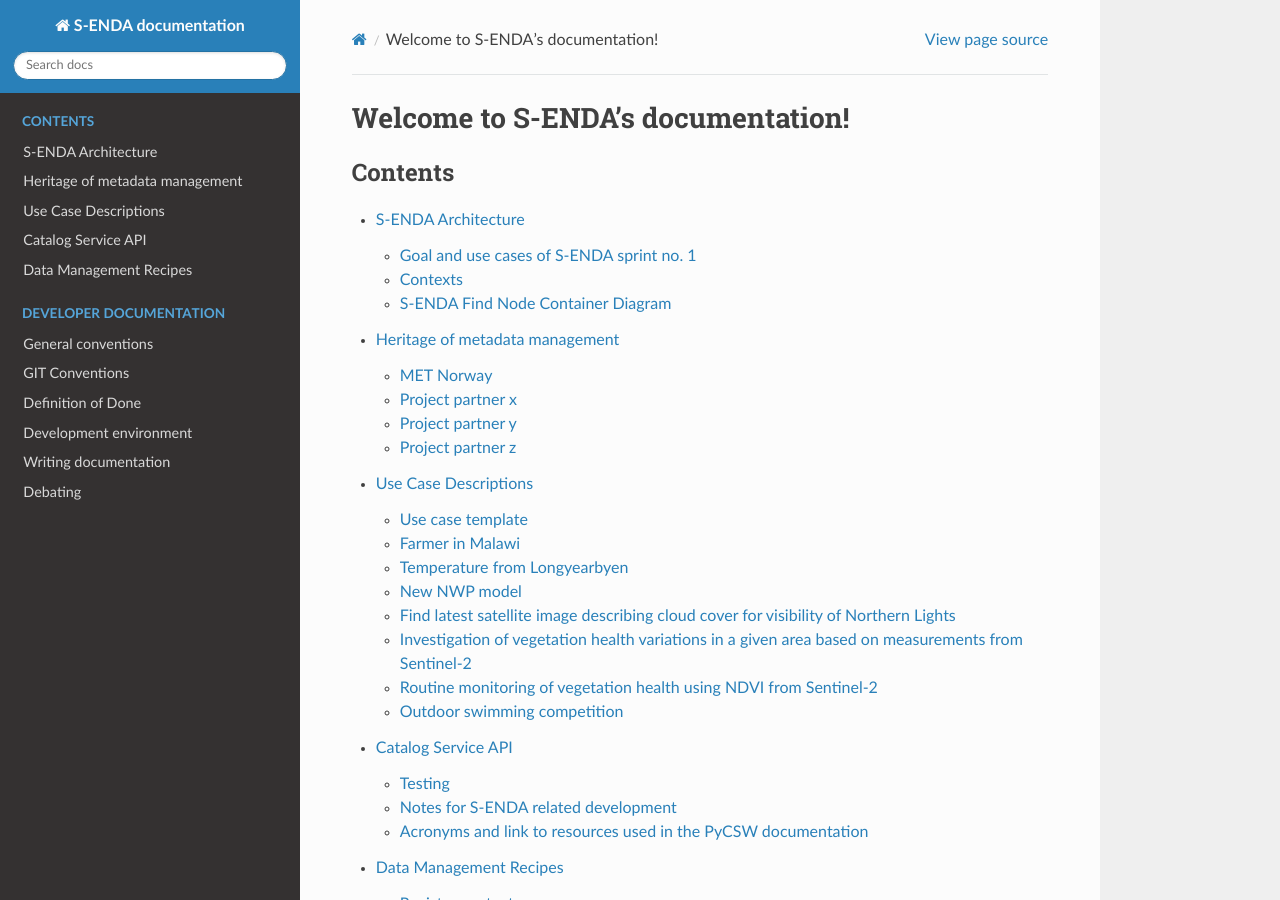
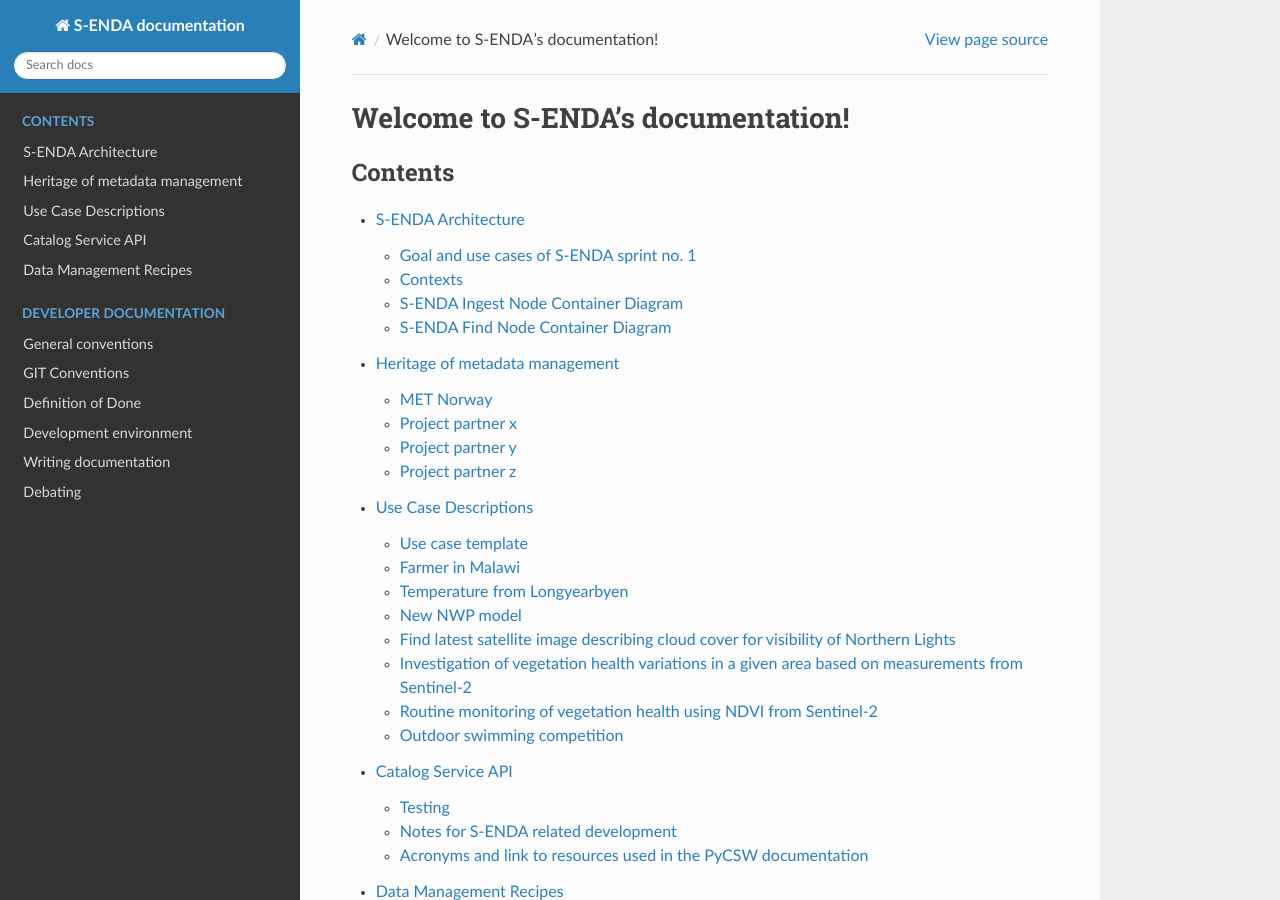
Before and after one commit to metno/S-ENDA-documentation, a Sphinx documentation site: the page built from source/index.rst, in a window 1280 px wide and 900 px high. Built offline with Sphinx 7.4.7 and the Read the Docs theme 2.0.0, drawn with Linux system fonts in a browser that asks for light colours; some of the changed lines change nothing that is shown.

Commit message:
#147 (as part of #142): suggestion for S-ENDA ingest container

```diff
--- a/source/architecture.rst
+++ b/source/architecture.rst
@@ -58,7 +58,7 @@
 
 The vision of S-ENDA and the goal of action 20 are aligned with international guidelines, in particular the `FAIR Guiding Principles for scientific data management and stewardship <https://www.nature.com/articles/sdata201618>`_. To achieve these goals, we focus initially on two main systems: (1) S-ENDA Find, and (2) S-ENDA Access. Provided these two systems are well designed and documented, they should support the I(nteroperable) and R(eusable) of the FAIR principles as well.
 
-A mock-up of *S-ENDA Find* is the product of Sprint 1.  Data and service providers register (see `S-ENDA register context`_) their datasets or services via a WebUI or a web registration API in their own S-ENDA system nodes (see `S-ENDA Find Boundary`_). These nodes expose CSW [1]_ catalogue services for harvesting, either in `Context with a central catalogue`_, or in `Context with a distributed S-ENDA find solution`_.
+A mock-up of *S-ENDA Find* is the product of Sprint 1.  Data and service providers register (see `S-ENDA provider context`_) their datasets or services via a WebUI or a web registration API in their own S-ENDA system nodes (see `S-ENDA Find Boundary`_). These nodes expose CSW [1]_ catalogue services for harvesting, either in `Context with a central catalogue`_, or in `Context with a distributed S-ENDA find solution`_.
 
 
 S-ENDA harvest context
@@ -134,11 +134,6 @@
 
    @enduml
 
-S-ENDA ingest context
-=====================
-
-
-
 S-ENDA search context
 =====================
 
@@ -152,7 +147,7 @@
 
 .. uml::
 
-   @startuml S-ENDA register context
+   @startuml S-ENDA search context
    !includeurl https://raw.githubusercontent.com/RicardoNiepel/C4-PlantUML/release/1-0/C4_Context.puml
 
    LAYOUT_LEFT_RIGHT
@@ -201,6 +196,15 @@
 
 .. uml:: context-gossip.puml
 
+
+------------------------------------
+S-ENDA Ingest Node Container Diagram
+------------------------------------
+
+.. uml:: ingest_container.puml
+
+
+
 ----------------------------------
 S-ENDA Find Node Container Diagram
 ----------------------------------
```
